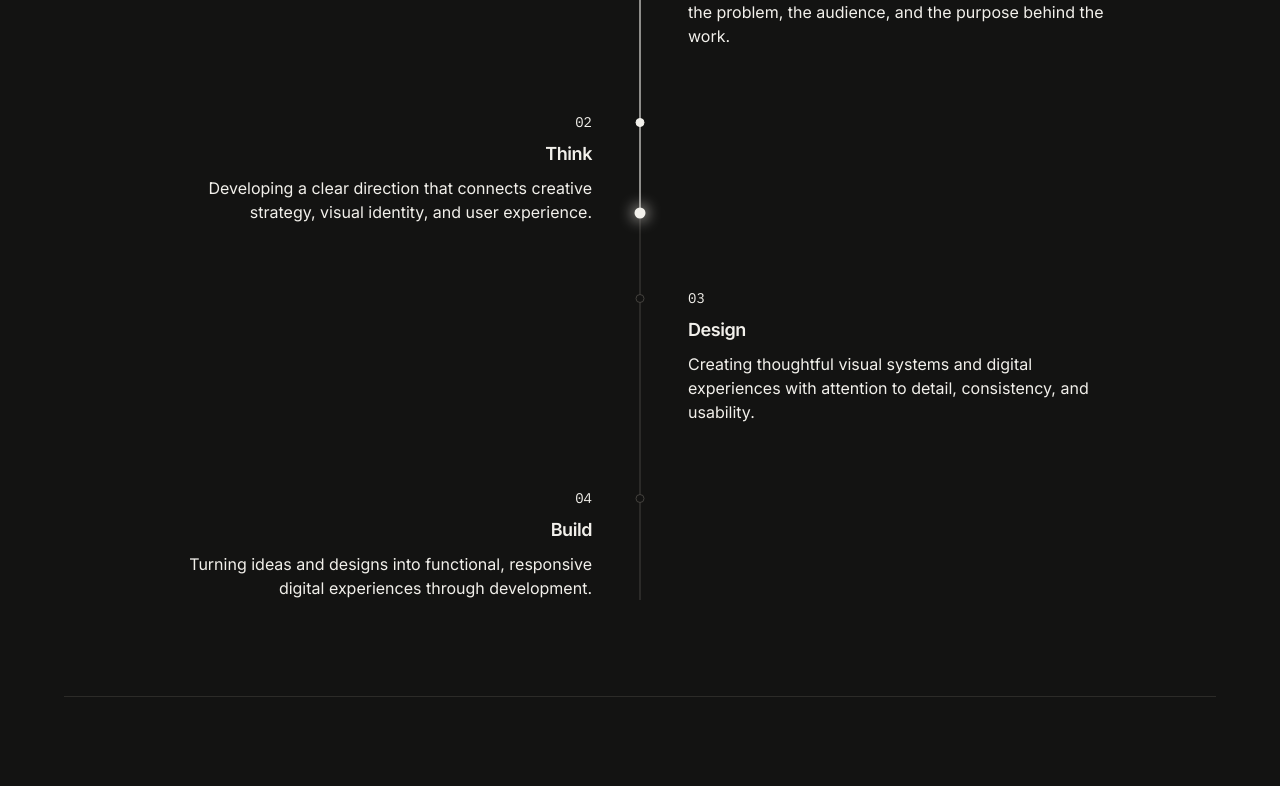
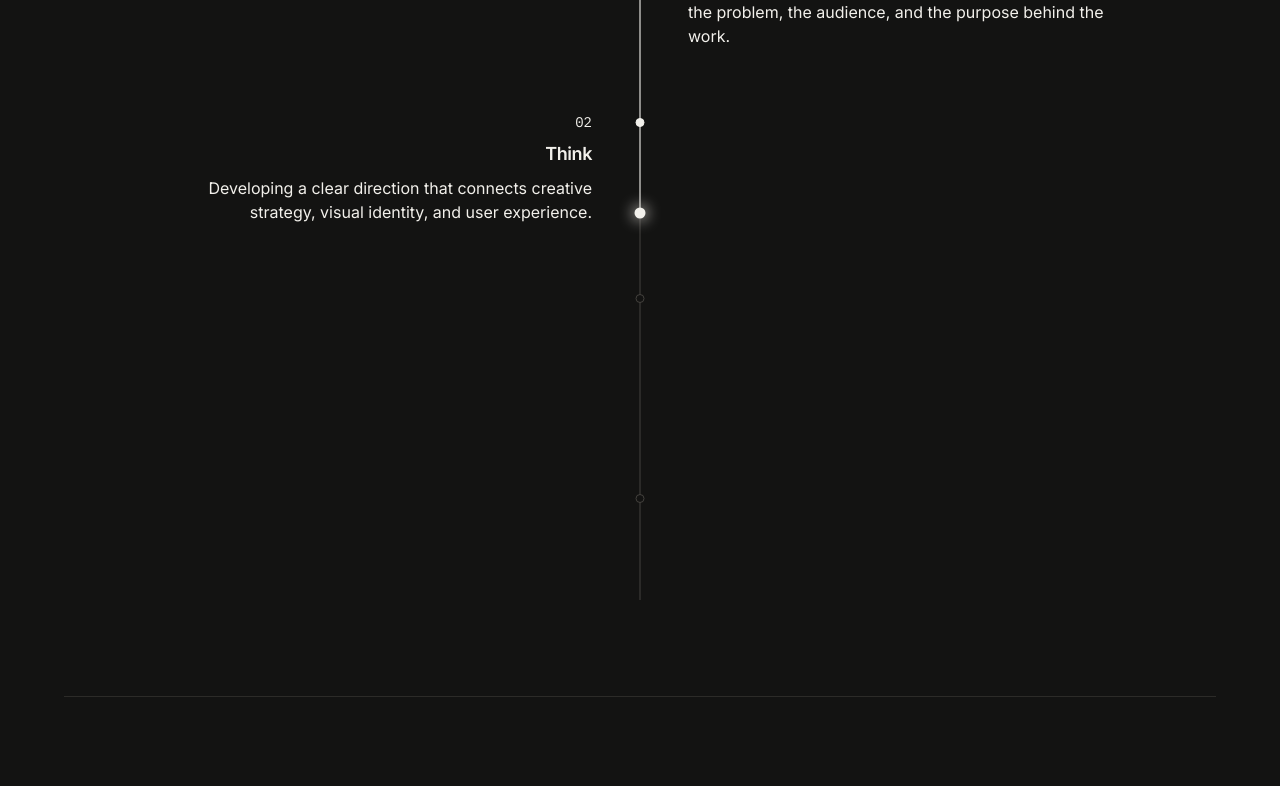
Before and after one commit to Chimzyprime/clinton-portfolio, a Next.js app: page / in a window 1280 px wide. Shown: the part 3989-4775 px from the top of the page. Built offline with nearby package versions, Linux system fonts and the light colour scheme.

Commit message:
About: principles appear as the scroll light reaches them (also with reduced motion)
Co-Authored-By: Claude Sonnet 5.5 <noreply@anthropic.com>
Claude-Session: https://claude.ai/code/session_01RHPLazXRXBzHV4GwmCoFEE

```diff
--- a/src/app/globals.css
+++ b/src/app/globals.css
@@ -583,5 +583,10 @@
   .tl ol { gap: 4rem; }
 }
 .tl-card { max-width: 26em; }
+/* The card appears when the light reaches its stop (data-passed is set in JS). */
+.tl-item[data-passed] .tl-card.reveal-up { opacity: 1; transform: none; }
+@media (prefers-reduced-motion: reduce) {
+  .tl-card.reveal-up { transform: none !important; }
+}
 .about-fact { display: flex; flex-direction: column; gap: 0.25rem; padding-block: 1rem; border-top: 1px solid var(--border); }
 .about-fact:first-child { border-top: none; padding-top: 0; }
--- a/src/components/ApproachTimeline.tsx
+++ b/src/components/ApproachTimeline.tsx
@@ -1,7 +1,6 @@
 "use client";
 
 import { useEffect, useRef } from "react";
-import { Reveal } from "./Reveal";
 
 interface Principle {
   n: string;
@@ -25,15 +24,17 @@ export function ApproachTimeline({ principles }: { principles: readonly Principl
     if (!el) return;
     const nodes = Array.from(el.querySelectorAll<HTMLElement>(".tl-node"));
 
+    // Each stop (and its card) turns on when the light reaches it. This is
+    // tied to scroll position, so it also works with reduced motion on:
+    // there it simply switches on with no sliding or easing (see CSS).
     const paint = (p: number, passed: (n: HTMLElement) => boolean) => {
       el.style.setProperty("--p", String(p));
-      nodes.forEach((n) => n.toggleAttribute("data-passed", passed(n)));
+      nodes.forEach((n) => {
+        const on = passed(n);
+        n.toggleAttribute("data-passed", on);
+        n.parentElement?.toggleAttribute("data-passed", on);
+      });
     };
-
-    if (window.matchMedia("(prefers-reduced-motion: reduce)").matches) {
-      paint(1, () => true);
-      return;
-    }
 
     let raf = 0;
     const update = () => {
@@ -67,15 +68,11 @@ export function ApproachTimeline({ principles }: { principles: readonly Principl
           return (
             <li key={p.n} className="tl-item">
               <span className="tl-node" aria-hidden="true" />
-              <Reveal
-                from={right ? "right" : "left"}
-                delay={60}
-                className={`tl-card ${right ? "tl-right" : "tl-left"}`}
-              >
+              <div className={`tl-card reveal-up ${right ? "from-right tl-right" : "from-left tl-left"}`}>
                 <p className="font-mono text-sm text-text-muted">{p.n}</p>
                 <p className="mt-2 text-lg font-semibold tracking-tight">{p.title}</p>
                 <p className="mt-2 text-text-secondary">{p.body}</p>
-              </Reveal>
+              </div>
             </li>
           );
         })}
```
